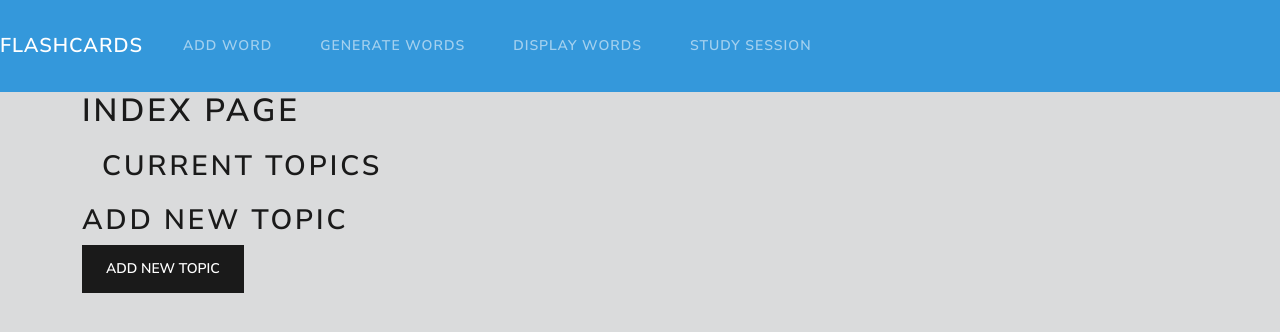
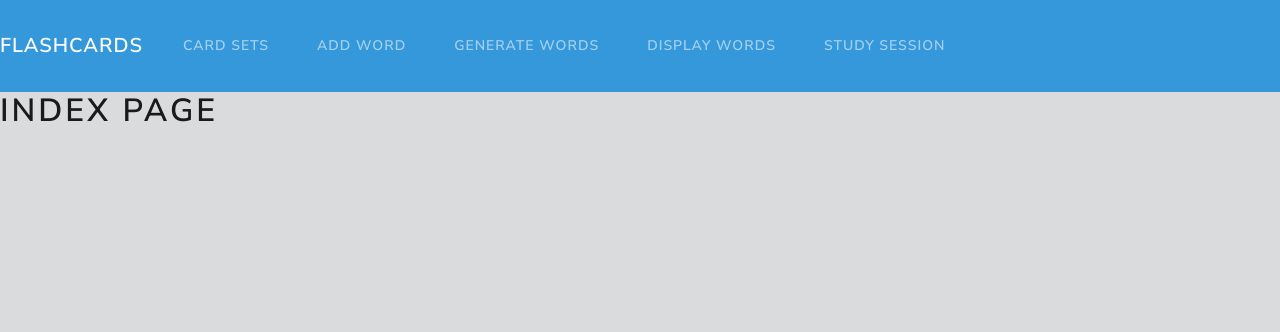
Before and after one commit to mariashapo/FlashCards, a Flask app: page / in a window 1280 px wide. Shown: the top 332 px of the page. Run offline with Flask 3, Linux system fonts and the light colour scheme; data that the repository does not hold is empty; some libraries are stand-ins or nearby versions.

Commit message:
Added a separate route for the topics

```diff
--- a/api/app.py
+++ b/api/app.py
@@ -18,25 +18,32 @@ supabase: Client = create_client(SUPABASE_URL, SUPABASE_ANON_KEY)
 
 app = Flask(__name__)
 
+
 @app.route("/")
 def index():
+    return render_template("index.html")
+
+@app.route("/topics")
+def topics():
     # Fetch all topics from the Topics table
     topics_data = supabase.table("Topics").select("id, name").execute()
 
     # If the response contains data, convert it to a list of dictionaries
     if topics_data.data:
-        topics_list = [{"id": topic["id"], "name": topic["name"]} for topic in topics_data.data]
+        topics_list = [
+            {"id": topic["id"], "name": topic["name"]} for topic in topics_data.data
+        ]
     else:
         topics_list = []
 
     # Render the index template and pass the topics list
-    return render_template("index.html", topics_list=topics_list)
+    return render_template("topics.html", topics_list=topics_list)
 
 
-@app.route('/add_new_topic', methods=['POST'])
+@app.route("/add_new_topic", methods=["POST"])
 def add_new_topic():
     # Get the new topic name from the request form data
-    new_topic_name = request.form.get('newTopicName')
+    new_topic_name = request.form.get("newTopicName")
 
     # Check if the 'newTopicName' field is missing in the request data
     if new_topic_name is None:
@@ -46,31 +53,36 @@ def add_new_topic():
     if not new_topic_name.strip():
         return jsonify({"error": "Topic name cannot be empty"}), 400
 
-    max_id_result = supabase.rpc('max_id', params={}).execute()
-    max_id=max_id_result.data
+    max_id_result = supabase.rpc("max_id", params={}).execute()
+    max_id = max_id_result.data
 
     # Insert the new topic into the database
     # This is an example; adjust according to your database schema
     print(new_topic_name)
-    insert_result = supabase.table("Topics").insert({"id":max_id+1,"name": new_topic_name}).execute()
+    insert_result = (
+        supabase.table("Topics")
+        .insert({"id": max_id + 1, "name": new_topic_name})
+        .execute()
+    )
 
     # Retrieve the ID of the new topic (adjust based on how your DB returns this information)
-    new_topic_id = insert_result.data[0]['id'] if insert_result.data else None
+    new_topic_id = insert_result.data[0]["id"] if insert_result.data else None
 
     # Return the new topic's ID and name in a JSON response
-    return jsonify({'id': new_topic_id, 'name': new_topic_name})
+    return jsonify({"id": new_topic_id, "name": new_topic_name})
 
-@app.route('/add_word')
+
+@app.route("/add_word")
 def add_word():
     # Call the custom SQL function using rpc with an empty params argument
-    #response = supabase.rpc('get_distinct_topic_ids', params={}).execute()
+    # response = supabase.rpc('get_distinct_topic_ids', params={}).execute()
 
     # Fetch corresponding topic names from Topics table
     topics_data = supabase.table("Topics").select("id, name").execute()
-    topics = {topic['id']: topic['name'] for topic in topics_data.data}
+    topics = {topic["id"]: topic["name"] for topic in topics_data.data}
 
     # Filter only the names of the topics that are used in Flashcards
-    topics_list = [{'id': topic_id, 'name': topics[topic_id]} for topic_id in topics]
+    topics_list = [{"id": topic_id, "name": topics[topic_id]} for topic_id in topics]
 
     # Render the template and pass the topics list
     return render_template("add_word.html", topics_list=topics_list)
@@ -87,7 +99,7 @@ def added_word():
     translation = request.form.get("translation")
     topic_id = request.form.get("topic")
     topic_data = supabase.table("Topics").select("name").eq("id", topic_id).execute()
-    topic_name=topic_data.data[0]['name']
+    topic_name = topic_data.data[0]["name"]
     # Insert data into Supabase
     data = {"word1": word, "word2": translation, "topic_id": topic_id}
     response = supabase.table("Flashcards").insert(data).execute()
@@ -95,7 +107,9 @@ def added_word():
         response.data[0]["word1"]
     except (TypeError, AttributeError):
         print("Error adding flash cards to database.")
-    return render_template("added_word.html", word=word, translation=translation, topic_name=topic_name)
+    return render_template(
+        "added_word.html", word=word, translation=translation, topic_name=topic_name
+    )
 
 
 @app.route("/generated_words", methods=["POST"])
--- a/api/templates/index.html
+++ b/api/templates/index.html
@@ -1,4 +1,4 @@
-{% from "navbar.html" import create_navbar with context %}
+{% from "navbar.html" import create_navbar with context%}
 <!DOCTYPE html>
 <html lang="en">
     <head>
@@ -10,104 +10,10 @@
             .page-background {
                 background-color: #dadbdc;
             }
-        .topic-list {
-            margin: 20px;
-        }
           </style>
 	</head>
-</head>
 <body class="page-background">
-    {{ create_navbar("index", "form-background") }}
-    <div class="container">
-        <h1>Index Page</h1>
-        <div class="topic-list">
-            <h2>Current Topics</h2>
-            <ul>
-                {% for topic in topics_list %}
-                <li>{{ topic.name }}</li>
-                {% endfor %}
-            </ul>
-        </div>
-        <div>
-            <h2>Add New Topic</h2>
-            <!-- Button to trigger modal -->
-            <button type="button" class="btn btn-primary" data-bs-toggle="modal" data-bs-target="#addTopicModal">
-                Add New Topic
-            </button>
-
-            <!-- Modal -->
-            <div class="modal fade" id="addTopicModal" tabindex="-1" aria-labelledby="addTopicModalLabel" aria-hidden="true">
-                <div class="modal-dialog">
-                    <div class="modal-content">
-                        <div class="modal-header">
-                            <h5 class="modal-title" id="addTopicModalLabel">Add New Topic</h5>
-                            <button type="button" class="btn-close" data-bs-dismiss="modal" aria-label="Close"></button>
-                        </div>
-                        <div class="modal-body">
-                            <!-- Form inside modal -->
-                            <form id="addTopicForm" action="{{ url_for('add_new_topic') }}" method="post">
-                                <div class="mb-3">
-                                    <label for="newTopicName" class="form-label">Topic Name</label>
-                                    <input type="text" class="form-control" id="newTopicName" name="newTopicName" required>
-                                </div>
-                                <button type="submit" class="btn btn-primary">Add Topic</button>
-                            </form>
-
-                        </div>
-                    </div>
-                </div>
-            </div>
-        </div>
-    </div>
-    <!-- Bootstrap JS Bundle -->
-<script src="https://cdn.jsdelivr.net/npm/bootstrap@5.1.3/dist/js/bootstrap.bundle.min.js"></script>
-<script>
-    document.addEventListener('DOMContentLoaded', function() {
-        var addTopicForm = document.getElementById('addTopicForm');
-        var newTopicNameInput = document.getElementById('newTopicName');
-        var topicsList = document.querySelector('.topic-list ul');
-        var addTopicModal = new bootstrap.Modal(document.getElementById('addTopicModal'));
-
-        addTopicForm.addEventListener('submit', function(e) {
-            e.preventDefault(); // Prevent default form submission
-            var topicName = newTopicNameInput.value;
-            if (!topicName) {
-                alert('Please enter a topic name.'); // Add user-friendly validation
-                return;
-            }
-
-            // Create a FormData object to send form data
-            var formData = new FormData();
-            formData.append('newTopicName', topicName);
-
-            fetch('{{ url_for('add_new_topic') }}', {
-                method: 'POST',
-                body: formData,
-            })
-            .then(response => response.json())
-            .then(data => {
-                if (data.error) {
-                    console.error('Error:', data.error);
-                    alert('Error: ' + data.error); // Display error to the user
-                } else {
-                    // Add the new topic to the list on the page
-                    var newTopicItem = document.createElement('li');
-                    newTopicItem.textContent = data.name;
-                    topicsList.appendChild(newTopicItem);
-
-                    // Clear the input field
-                    newTopicNameInput.value = '';
-
-                    // Manually close the modal using JavaScript
-                    addTopicModal.hide();
-                }
-            })
-            .catch(error => {
-                console.error('Error:', error);
-                alert('An error occurred. Please try again later.'); // Display a generic error to the user
-            });
-        });
-    });
-</script>
+    {{create_navbar("index", "form-background")}}
+    <h1>Index page</h1>
 </body>
 </html>
--- a/api/templates/navbar.html
+++ b/api/templates/navbar.html
@@ -7,6 +7,11 @@
 		</button>
 		<div class="collapse navbar-collapse" id="navbarColor01">
 				<ul class="navbar-nav me-auto">
+					<li class="nav-item">
+						<a class="nav-link {{'active' if location=='topics'}}" href="{{ url_for('topics')}}">
+                            Card Sets
+						</a>
+					</li>
 					<li class="nav-item">
 						<a class="nav-link {{'active' if location=='add_word'}}" href="{{ url_for('add_word')}}">
                             Add Word
```
Also changed, not shown: api/templates/topics.html (added, +112 -0 lines). Lines whose indentation alone changed are shown as unchanged.
